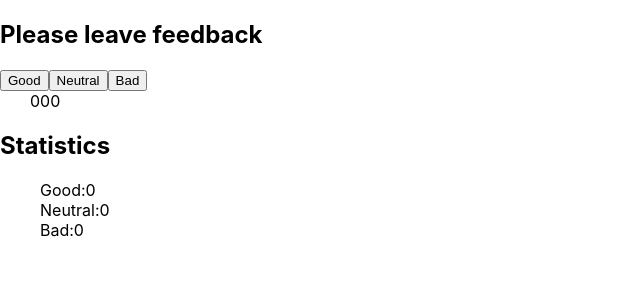
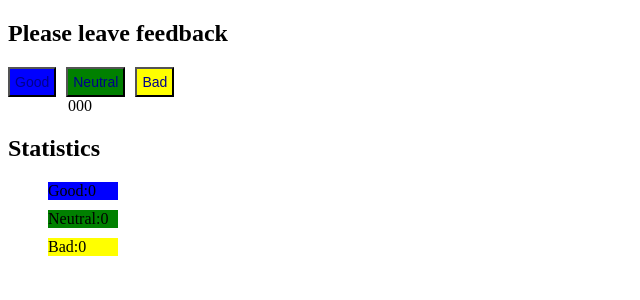
Before and after one commit to AlexxRed/goit-react-hw-02-feedback, a React (Create React App) app: page / in a window 1280 px wide. Shown: the top 300 px of the page, without its empty margins (0-640 px from the left). Built offline with nearby package versions, Linux system fonts and the light colour scheme.

Commit message:
start project

```diff
--- a/package.json
+++ b/package.json
@@ -4,7 +4,7 @@
   "private": true,
   "homepage": "https://AlexxRed.github.io/goit-react-hw-02-feedback/",
   "dependencies": {
-    "@emotion/react": "^11.8.1",
+    "@emotion/react": "^11.9.0",
     "@emotion/styled": "^11.8.1",
     "@testing-library/jest-dom": "^5.16.1",
     "@testing-library/react": "^12.1.2",
--- a/src/components/App.jsx
+++ b/src/components/App.jsx
@@ -4,13 +4,13 @@ import FeedbackOptions from './FeedbackOptions/FeedbackOptions'
 
 export const App = () => {
   return (
-    <div>
+    <>
       <Section title="Please leave feedback">
         <FeedbackOptions />
       </Section>
       <Section title="Statistics">
         <Statistics/>
       </Section>
-    </div>
+    </>
   );
 };
--- a/src/components/FeedbackOptions/FeedbackOptions.jsx
+++ b/src/components/FeedbackOptions/FeedbackOptions.jsx
@@ -1,7 +1,29 @@
 import { Component } from 'react';
+import styled from '@emotion/styled'
 // import PropTypes from 'prop-types';
 
+const GoodButton = styled.button`
+    background-color: blue;
+    font-size: 14px;
+    padding: 5px;
+    margin-right: 10px;
+    color: darkblue;
+`
+const NeutralButton = styled.button`
+    background-color: green;
+    font-size: 14px;
+    color: darkblue;
+    padding: 5px;
+    margin-right: 10px;
 
+`
+const BadButton = styled.button`
+    background-color: yellow;
+    font-size: 14px;
+    padding: 5px;
+    color: darkblue;
+
+`
 
 class FeedbackOptions extends Component {
     // constructor() {
@@ -45,12 +67,12 @@ class FeedbackOptions extends Component {
 
     render() {
         return <div className=''>
-        <button type='button' name='Good' onClick={this.handleIncrement}>Good</button>
-        <button type='button' name='Neutral' onClick={this.handleIncrement}>Neutral</button>
-        <button type='button' name='Bad' onClick={this.handleIncrement}>Bad</button>
+        <GoodButton type='button' name='Good' onClick={this.handleIncrement}>Good</GoodButton>
+        <NeutralButton type='button' name='Neutral' onClick={this.handleIncrement}>Neutral</NeutralButton>
+        <BadButton type='button' name='Bad' onClick={this.handleIncrement}>Bad</BadButton>
             <div style={{
                 display: 'flex',
-                marginLeft: '30px'
+                marginLeft: '60px'
             }}>
             <div>{this.state.goodValue}</div>
             <div>{this.state.neutralValue}</div>
--- a/src/components/Statistics/Statistics.jsx
+++ b/src/components/Statistics/Statistics.jsx
@@ -1,15 +1,30 @@
 import { Component } from 'react';
+import styled from '@emotion/styled'
 // import PropTypes from 'prop-types';
 
+const GoodFeedback = styled.li`
+    background-color: blue;
+    max-width: 70px;
+    margin-bottom: 10px;
+`
+const NeutralFeedback = styled.li`
+    background-color: green;
+    max-width: 70px;
+    margin-bottom: 10px;
+`
+const BadFeedback = styled.li`
+    background-color: yellow;
+    max-width: 70px;
+`
 
 class Statistics extends Component {
 
     render() {
         return (
     <ul>
-        <li>Good:0</li>
-        <li>Neutral:0</li>
-        <li>Bad:0</li>
+        <GoodFeedback>Good:0</GoodFeedback>
+        <NeutralFeedback>Neutral:0</NeutralFeedback>
+        <BadFeedback>Bad:0</BadFeedback>
     </ul>
   );
     }
--- a/src/index.css
+++ b/src/index.css
@@ -1,4 +1,4 @@
-@import-normalize; /* bring in normalize.css styles */
+@import-normalize; bring in normalize.css styles
 
 body {
   margin: 0;
```
Also changed, not shown: src/components/Test/Test.js (deleted), 1 other file (tests, documents, lock files or other folders).
